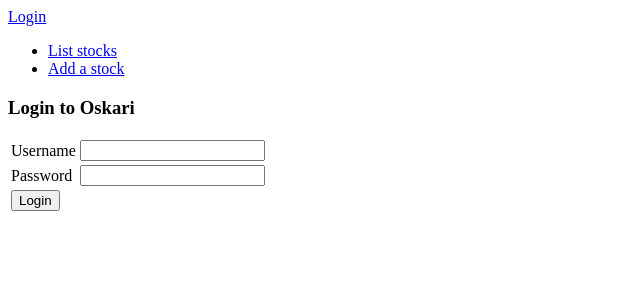
After one commit to kordaniel/oskari, a Flask app: page /auth/login in a window 1280 px wide. The commit adds this page. Shown: the top 300 px of the page, without its empty margins (0-640 px from the left). Run offline with Flask 2, Linux system fonts and the light colour scheme.

Commit message:
Implemented user Model and login/logout functionality

```diff
--- /dev/null
+++ b/application/auth/forms.py
@@ -0,0 +1,9 @@
+from flask_wtf import FlaskForm
+from wtforms import PasswordField, StringField
+
+class LoginForm(FlaskForm):
+    username = StringField("Username")
+    password = PasswordField("Password")
+
+    class Meta:
+        csrd = False
--- /dev/null
+++ b/application/auth/views.py
@@ -0,0 +1,27 @@
+from flask import render_template, request, redirect, url_for
+from flask_login import login_user, logout_user
+
+from application import app
+from application.auth.models import User
+from application.auth.forms import LoginForm
+
+@app.route("/auth/login", methods = ["GET", "POST"])
+def auth_login():
+    if request.method == "GET":
+        return render_template("auth/loginform.html", form = LoginForm())
+
+    form = LoginForm(request.form)
+    #Validoinnit tahan
+
+    user = User.query.filter_by(username=form.username.data, password=form.password.data).first()
+    if not user:
+        return render_template("auth/loginform.html", form = form, error = "No such username or password")
+
+    print("Käyttäjä " + user.name + " tunnistettiin")
+    login_user(user)
+    return redirect(url_for("index"))
+
+@app.route("/auth/logout")
+def auth_logout():
+    logout_user()
+    return redirect(url_for("index"))
--- /dev/null
+++ b/application/templates/auth/loginform.html
@@ -0,0 +1,21 @@
+{% extends "layout.html" %}
+
+{% block body %}
+<h3>Login to Oskari</h3>
+{{ error }}
+  <form method="POST" action="{{ url_for('auth_login') }}">
+    <table>
+      <tr>
+        <td>{{ form.username.label }}</td>
+        <td>{{ form.username }}</td>
+      </tr>
+      <tr>
+        <td>{{ form.password.label }}</td>
+        <td>{{ form.password }}</td>
+      </tr>
+      <tr>
+        <td colspan="2"><input type="submit" value="Login"/></td>
+      </tr>
+    </table>
+  </form>
+{% endblock %}
--- a/application/templates/layout.html
+++ b/application/templates/layout.html
@@ -6,10 +6,19 @@
   </head>
 
   <body>
+    {% if current_user.is_authenticated %}
+    <p>
+      {{ current_user.name }} logged in with username {{ current_user.username }}. <a href="{{ url_for('auth_logout') }}">Logout</a>
+    </p>
+    {% else %}
+    <a href="{{ url_for('auth_login') }}">Login</a>
+    {% endif %}
+
     <ul>
       <li><a href="{{ url_for('stocks_index') }}">List stocks</a></li>
       <li><a href="{{ url_for('stocks_form') }}">Add a stock</a></li>
     </ul>
+
     {% block body %}
     <p>
       Content.
```
Also changed, not shown: application/__init__.py (+23 -0 lines), application/auth/models.py (added, +34 -0 lines), application/stocks/views.py (+6 -1 lines).
